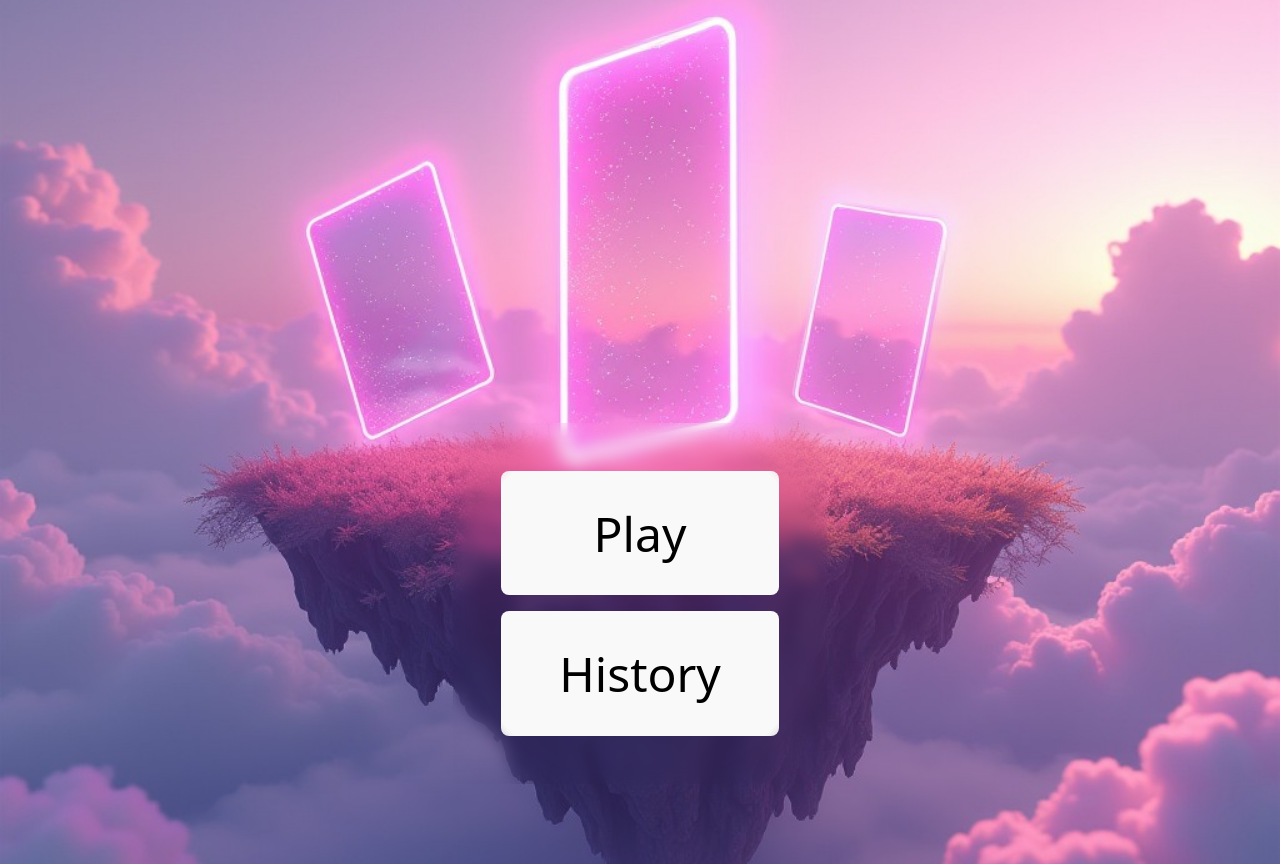
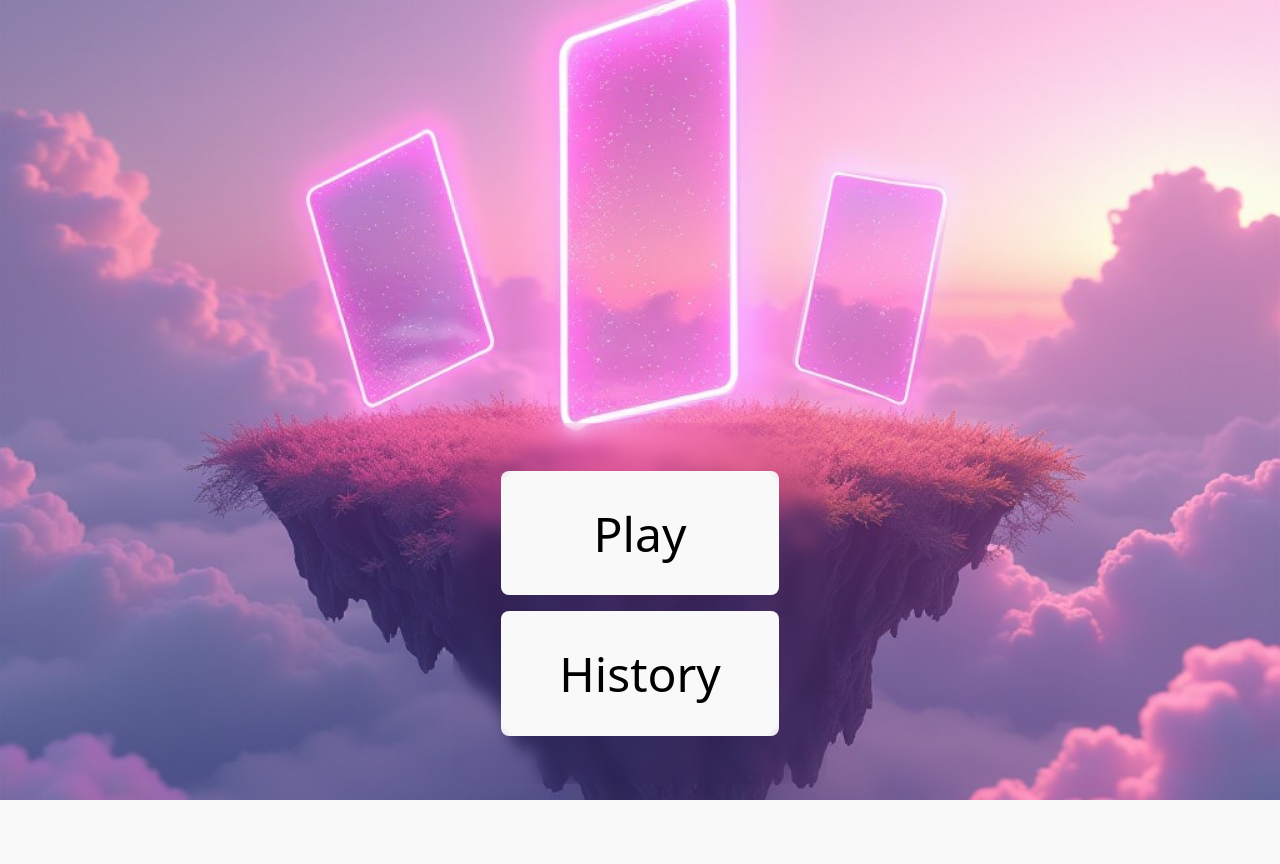
Before and after one commit to Stellce/memory_game, a React (Vite) app: page / in a window 1280 px wide. After the commit the page ends 800 px from the top, so only its background shows below. Built offline with nearby package versions, Linux system fonts and the light colour scheme.

Commit message:
Main menu background centered, header logo fixed, tap-highlight removed

```diff
--- a/src/App.scss
+++ b/src/App.scss
@@ -17,6 +17,8 @@
 
   scrollbar-color: $bg-darker $bg-color;
   scrollbar-width: thin;
+
+  -webkit-tap-highlight-color: rgba(0,0,0,0);
 }
 
 a {
@@ -55,9 +57,6 @@ h1 {
   margin: 0 auto;
   padding: 2rem;
   width: 100%;
-  height: 100vh;
-  background-size: cover;
-  background-position: center;
 }
 
 button, select {
--- a/src/components/board/board.scss
+++ b/src/components/board/board.scss
@@ -19,7 +19,7 @@
     background: extends.$tile-bg;
     cursor: pointer;
     transition: transform 0.3s ease;
-    color: extends.$tile-color
+    color: extends.$tile-color;
   }
 
   [data-revealed=true] {
--- a/src/components/header/header.scss
+++ b/src/components/header/header.scss
@@ -27,7 +27,7 @@
 }
 
 @media (max-width: 450px) {
-  object {
+  .logo {
     order: 2;
   }
   .stats {
--- a/src/components/main-menu/main-menu.scss
+++ b/src/components/main-menu/main-menu.scss
@@ -1,8 +1,5 @@
 @use "../../styles/extends" as *;
 
-#root {
-  background-image: url(/background-main.jfif);
-}
 
 .main-menu {
   display: flex;
@@ -17,6 +14,7 @@
     left: 0;
     top: 0;
     object-fit: cover;
+    z-index: -1;
   }
 
   .options {
--- a/src/components/main-menu/main-menu.tsx
+++ b/src/components/main-menu/main-menu.tsx
@@ -21,7 +21,7 @@ const MainMenu = () => {
 	return (
 		<>
 			<div className="main-menu">
-				{/*<img className="bg-image" src="/background-main.jfif" alt=""/>*/}
+				<img className="bg-image" src="/background-main.jfif" alt=""/>
 				<div className="options">
 					<button onClick={onPlay}>Play</button>
 					<button onClick={onHistory}>History</button>
```
